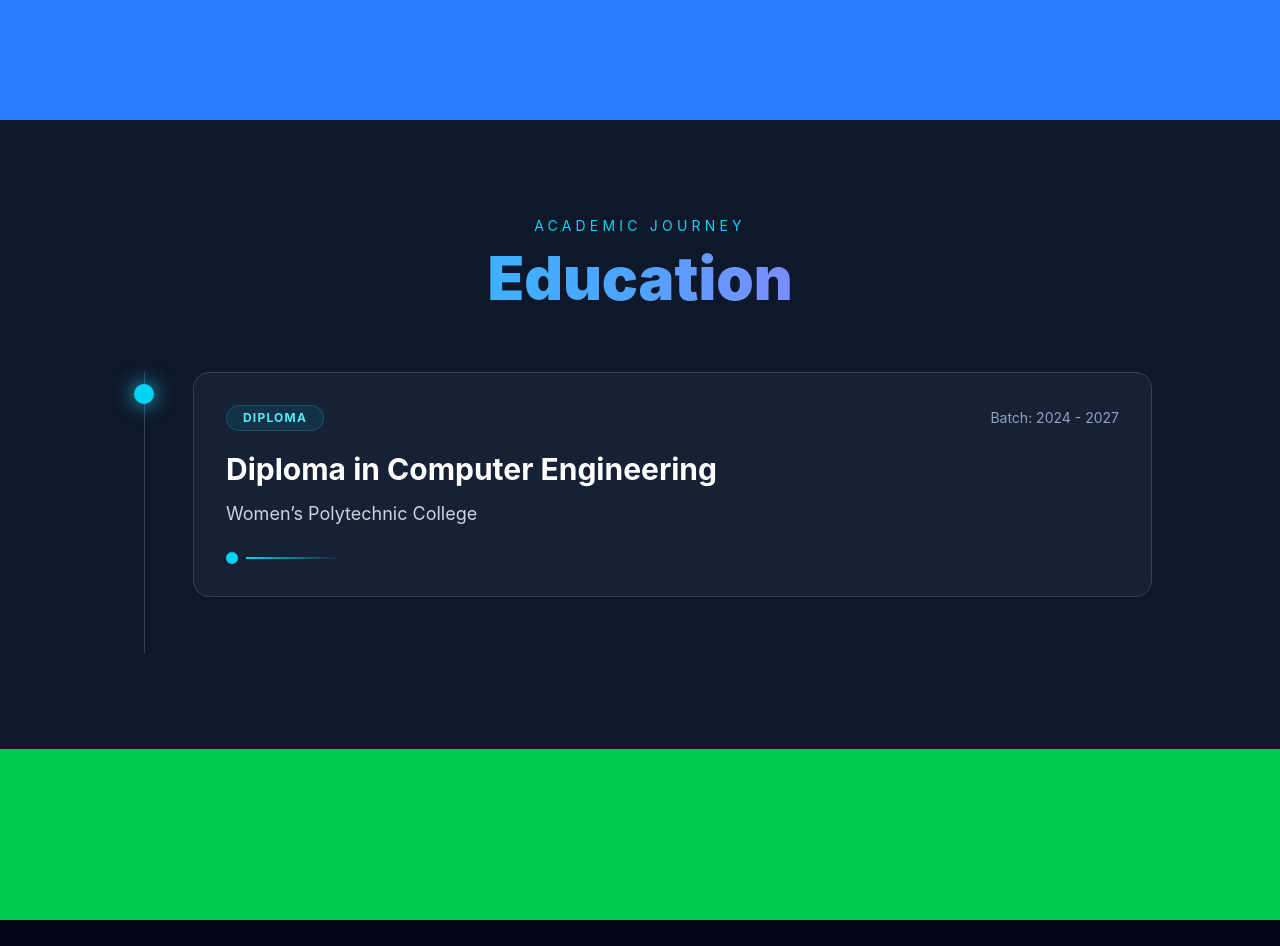
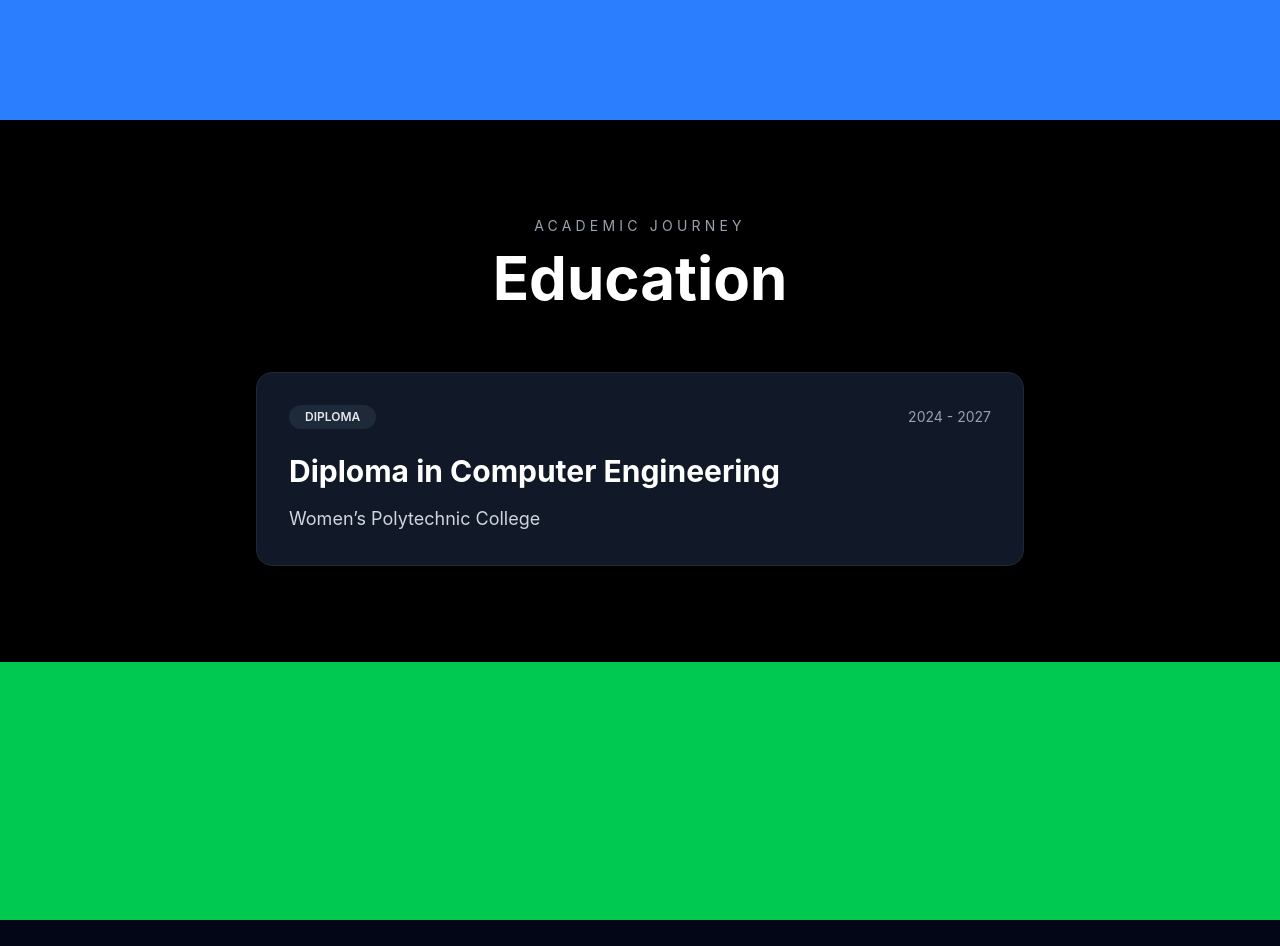
Before and after one commit to anakhasreekumar2004/portfolio, a React app: page / in a window 1280 px wide. Shown: the part 1480-2426 px from the top of the page. Built offline with nearby package versions, Linux system fonts and the light colour scheme; the HTML template or start-up script is replaced by a standard one.

Commit message:
Skills changed

```diff
--- a/src/components/Education.jsx
+++ b/src/components/Education.jsx
@@ -1,67 +1,52 @@
 import React from "react";
+
 function Education() {
   return (
+    <section className="px-6 py-24 bg-black text-white">
+      <div className="max-w-5xl mx-auto">
 
-<div className="px-6 py-24 bg-[#0f172a] text-white">
-  <section className="max-w-5xl mx-auto">
-
-    {/* Section Title */}
-    <div className="mb-16 text-center">
-      <p className="text-cyan-400 uppercase tracking-[0.3em] text-sm mb-3">
+        {/* Section Heading */}
+        <div className="text-center mb-16">
+          <p className="text-gray-400 uppercase tracking-[0.3em] text-sm mb-3">
             Academic Journey
           </p>
 
-      <h2 className="text-5xl md:text-6xl font-black bg-gradient-to-r from-cyan-400 via-blue-400 to-purple-500 bg-clip-text text-transparent">
+          <h2 className="text-5xl md:text-6xl font-bold">
             Education
           </h2>
         </div>
 
-    {/* Timeline Layout */}
-    <div className="relative border-l border-slate-700 ml-4">
-
-      {/* Timeline Item */}
-      <div className="relative pl-12 pb-14">
-
-        {/* Dot */}
-        <div className="absolute -left-[11px] top-3 w-5 h-5 rounded-full bg-cyan-400 shadow-[0_0_20px_#22d3ee]"></div>
-
-        {/* Card */}
-        <div className="group bg-slate-800/60 border border-slate-700 rounded-2xl p-8 transition duration-500 hover:bg-slate-800 hover:border-cyan-400 hover:shadow-[0_0_40px_rgba(34,211,238,0.2)]">
+        {/* Education Card */}
+        <div className="max-w-3xl mx-auto bg-[#111827] border border-gray-800 rounded-2xl p-8">
 
           {/* Top Row */}
-          <div className="flex items-center justify-between flex-wrap gap-4 mb-5">
-            <span className="px-4 py-1 rounded-full text-xs font-bold tracking-widest uppercase bg-cyan-400/10 text-cyan-300 border border-cyan-400/20">
+          <div className="flex items-center justify-between flex-wrap gap-4 mb-6">
+
+            <span className="px-4 py-1 text-xs font-semibold uppercase rounded-full bg-gray-800 text-gray-200">
               Diploma
             </span>
 
-            <span className="text-slate-400 text-sm">
-             Batch: 2024 - 2027
+            <span className="text-sm text-gray-400">
+              2024 - 2027
             </span>
+
           </div>
 
-          {/* Title */}
-          <h3 className="text-3xl font-bold mb-3 group-hover:text-cyan-300 transition">
+          {/* Course */}
+          <h3 className="text-3xl font-bold mb-4">
             Diploma in Computer Engineering
           </h3>
 
           {/* College */}
-          <p className="text-slate-300 text-lg leading-relaxed">
+          <p className="text-lg text-gray-300">
             Women’s Polytechnic College
           </p>
 
-          {/* Bottom Accent */}
-          <div className="mt-6 flex items-center gap-2">
-            <div className="w-3 h-3 rounded-full bg-cyan-400"></div>
-            <div className="w-24 h-[2px] bg-gradient-to-r from-cyan-400 to-transparent"></div>
         </div>
 
       </div>
-      </div>
+    </section>
+  );
+}
 
-    </div>
-
-  </section>
-</div>
-  )
-}
 export default Education;
```
Lines whose indentation alone changed are shown as unchanged.
